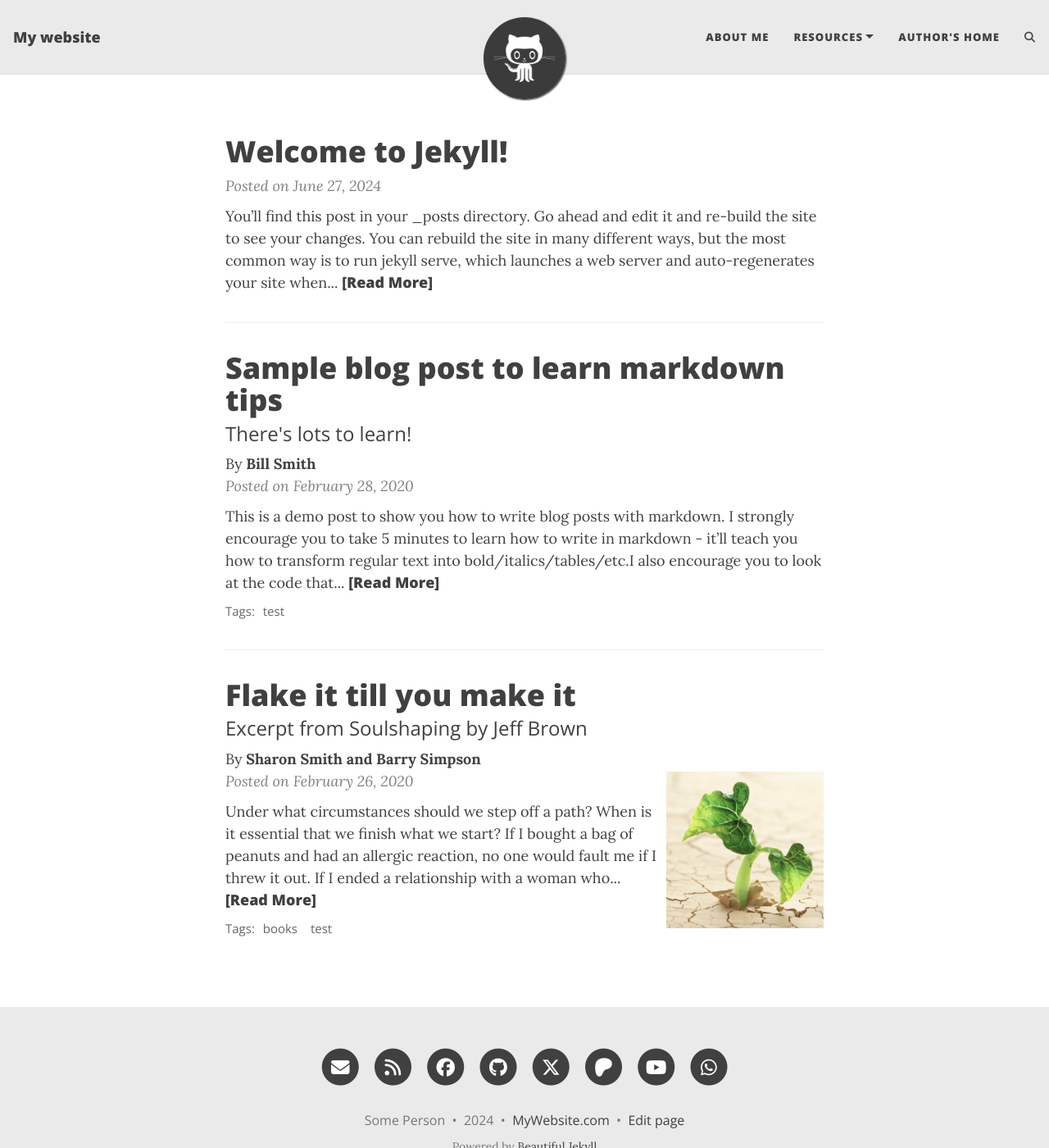
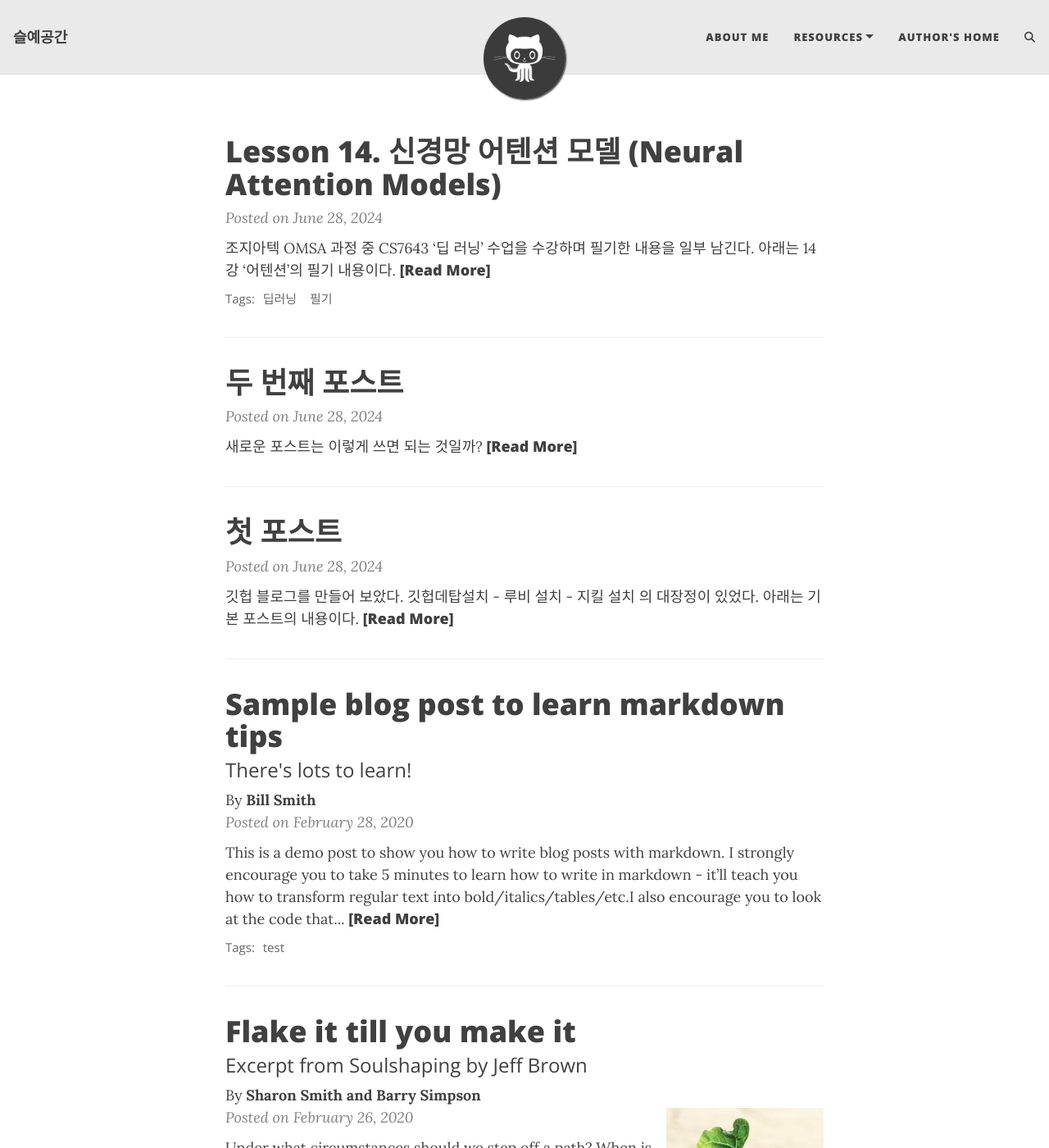
Before and after one commit to yeseulnim/yeseulnim.github.io, a Jekyll site: the page built from index.markdown, in a window 1280 px wide and 1400 px high. Shown: the whole window at 82% size. Built offline with Jekyll 4.4.1, drawn with Linux system fonts in a browser that asks for light colours; the list of posts is cut into pages by our own code; comment, search, counter and statistics services are not loaded.

Commit message:
new post added

```diff
--- a/404.html
+++ b/404.html
@@ -5,8 +5,8 @@ permalink: /404.html
 ---
 
 <div class="text-center">
-  <h1>Whoops, this page doesn't exist.</h1>
-  <h1>Move along. (404 error)</h1>
+  <h1>존재하지 않는 페이지입니다. .</h1>
+  <h1>(404 error)</h1>
   <br/>
 
   <img src="{{ 'assets/img/404-southpark.jpg' | relative_url }}" alt="Not found" />
--- a/_config.yml
+++ b/_config.yml
@@ -10,10 +10,10 @@
 ############################
 
 # Name of website
-title: My website
+title: 슬예공간
 
 # Your name to show in the footer
-author: Some Person
+author: 슬예
 
 ###############################################
 # --- List of links in the navigation bar --- #
@@ -50,14 +50,14 @@ round-avatar: true
 # You can change the order that they show up on the page by changing the order here.
 # Uncomment the links you want to show and add your information to each one.
 social-network-links:
-  email: "someone@example.com"
+#  email: "someone@example.com"
   rss: true  # remove this line if you don't want to show an RSS link at the bottom
-  facebook: deanattali
-  github: daattali
-  twitter: daattali
-  patreon: DeanAttali
-  youtube: "@daattali"
-  whatsapp: 15551212
+#  facebook: deanattali
+  github: yeseulnim
+#  twitter: daattali
+#  patreon: DeanAttali
+#  youtube: "@daattali"
+#  whatsapp: 15551212
 #  medium: yourname
 #  reddit: yourname
 #  linkedin: daattali
@@ -85,7 +85,7 @@ social-network-links:
 
 # If you want your website to generate an RSS feed, provide a description
 # The URL for the feed will be https://<your_website>/feed.xml
-rss-description: This website is a virtual proof that I'm awesome
+rss-description: 블로그의 RSS피드입니다.
 
 ###########################
 # --- General options --- #
@@ -100,7 +100,7 @@ share-links-active:
 
 # How to display the link to your website in the footer
 # Remove this if you don't want a link in the footer
-url-pretty: "MyWebsite.com"
+#url-pretty: "MyWebsite.com"
 
 # Add the website title to the title of every page
 title-on-all-pages: true
@@ -258,7 +258,7 @@ date_format: "%B %-d, %Y"
 #################################################################################
 
 # Output options (more information on Jekyll's site)
-timezone: "America/Toronto"
+timezone: "Asia/Seoul"
 markdown: kramdown
 highlighter: rouge
 permalink: /:year-:month-:day-:title/
--- /dev/null
+++ b/_posts/2024-06-28-new-post-test copy.md
@@ -0,0 +1,245 @@
+---
+layout: post
+title:  "Lesson 14. 신경망 어텐션 모델 (Neural Attention Models)"
+date:   2024-06-28 12:45:23 +0900
+categories: 공부
+tags : [딥러닝,필기]
+---
+조지아텍 OMSA 과정 중 CS7643 '딥 러닝' 수업을 수강하며 필기한 내용을 일부 남긴다.
+아래는 14강 '어텐션'의 필기 내용이다.
+
+
+<html>
+<h3>
+  <strong style="background-color: transparent; color: rgb(67, 67, 67);">Lesson 14. 신경망 어텐션 모델 (Neural Attention Models)</strong>
+</h3>
+
+
+<p>
+  <strong style="background-color: transparent; color: rgb(0, 0, 0);">관련 자료</strong>
+</p>
+<p>
+  <a href="https://arxiv.org/pdf/1706.03762" target="_blank" style="background-color: transparent; color: rgb(17, 85, 204);">Attention is All You Need 논문</a>
+</p>
+<p>
+  <a href="https://arxiv.org/pdf/1810.04805" target="_blank" style="background-color: transparent; color: rgb(17, 85, 204);">BERT 논문&nbsp;</a>
+</p>
+<p>
+  <a href="https://jalammar.github.io/illustrated-transformer/" target="_blank" style="background-color: transparent; color: rgb(17, 85, 204);">The Illustrated Transformer (블로그 글)</a>
+</p>
+<p>
+  <br>
+</p>
+<p>
+  <strong style="background-color: transparent; color: rgb(0, 0, 0);">1. 소프트맥스 / 어텐션 미리보기&nbsp;</strong>
+</p>
+<ol>
+  <li> 어텐션!</li>
+  <ol>
+  <li class="ql-indent-1"> “어텐션” : 컴퓨테이션 상태와 인풋에 따라 인풋에 가중치 혹은 확률분포를 부여하는 것</li>
+  <li class="ql-indent-1"> 어텐션은 최소한의 구조적 전제하에 원거리의 컴퓨테이션 노드 간에 직접적으로 정보가 전파되도록 해준다</li>
+  <li class="ql-indent-1"> 현재(2020년) 신경망에서 가장 널리 사용되는 어텐션의 형태는 소프트맥스와 함께 시행된다.&nbsp;</li>
+  </ol>
+  <li> 소프트맥스 리뷰</li>
+  <ol>
+  <li class="ql-indent-1"> 모든 x_j ∈R 인 {x_1 … x_n} 가 있을 때</li>
+  <li class="ql-indent-1"> 소프트맥스 ({x_1 — x_n}) = {(e^x_1)/Z … (e^x_n)/Z} (* Z = Σ^n (e^x_j)&nbsp;</li>
+  <li class="ql-indent-1"> 모든 인풋에 대해 소프트맥스는 확률분포를 반환한다</li>
+  <li class="ql-indent-1"> 소프트맥스는 순열변경(permutation)에 대해 equivariant하다. 즉 인풋의 순열을 변경해 소프트맥스돌리면 아웃풋도 원 아웃풋의 순열을 변경한 값이 나온다.</li>
+  <li class="ql-indent-1"> 소프트맥스는 선형함수가 아니다 : 인풋을 전부 x2하면 아웃풋에서 max값의 비중이 높아진다. (아래 그림 참고)</li>
+  </ol>
+</ol>
+<p>
+  <img src="https://lh7-us.googleusercontent.com/docsz/AD_4nXdpfuGq9FbuApbnaB9fUWKfEIb3Ephos3zsQs1EqaqMnc2X6bbAzCqfbNg5TGGXN5nyT8G36UUU5ZFIW-Cme5Y8r3sB3m1MHkNsZTO75zrFvPdWqKMQP-caayNbONZfIvhUEPHg9ca7yyUEK9Hkb7qj8fE?key=80SjqRecUP0TcEWfrVrriw" height="340" width="602">
+</p>
+<p>
+  <img src="https://lh7-us.googleusercontent.com/docsz/AD_4nXeFoMg-esYueRbTNiaVeHz0DHc_OIFzajc9PzPLJUD3BCsuCMjrbyprT7mHATRoaIaFRW_SINro0xGIhSnlG47BfYEBBvaDpl7C3sN7CrgEr_1ESYXW5M8ZWSx-_qCxjx8N4X3_aBnnUMxJp1ECKwD41g?key=80SjqRecUP0TcEWfrVrriw" height="351" width="602">
+</p>
+<ol>
+  <li> ‘소프트맥스’ 는 사실 ArgSoftmax라고 불러야 한다. 2개의 분포를 합친 것이라서.&nbsp;&nbsp;</li>
+  <ol>
+  <li class="ql-indent-1"> 인덱스를 균등하게 랜덤으로 선택하는 분포</li>
+  <li class="ql-indent-1"> Argmax 인덱스를 1의 확률로 선택하는 분포</li>
+  </ol>
+  <li> 소프트맥스는 미분가능하다</li>
+  <li> 인덱스 선택이란?&nbsp;</li>
+  <ol>
+  <li class="ql-indent-1"> 소프트맥스 분포 (0~1)에서 랜덤 샘플링을 하면 각 항목의 원래 값의 크기에 따라 샘플링 확률이 정해지는 샘플링을 할 수 있다.&nbsp;</li>
+  <li> 어텐션에서의 활용</li>
+  <li class="ql-indent-1"> 세트에서 벡터 선택하기</li>
+  <ol>
+  <li class="ql-indent-2"> {u_1 … u_n} 벡터와 “쿼리” 벡터 q 가 있다.</li>
+  <ol>
+  <li class="ql-indent-3"> 어텐션 레이어에 대한 인풋은 벡터 세트로 주어지며 이 중 벡터 하나를 선택하게 된다. 이 때 역전파가 가능하도록 미분가능한 방식으로 골라야 한다.&nbsp;</li></ol>
+  <li class="ql-indent-2"> 미분 불가한 방법 :&nbsp;</li>
+  <ol>
+  <li class="ql-indent-3"> q와 가장 비슷한 벡터는 j_hat = argmax(j) u_j · q 와 같이 선택할 수 있다.</li>
+  <li class="ql-indent-3"> 이는 p = p_hard 분포로서 j_hat 을 제외한 모든 인덱스에서 mass가 0이다.&nbsp;</li>
+  </ol>
+  <li class="ql-indent-2"> 미분 가능한 방법 :&nbsp;</li>
+  <ol>
+  <li class="ql-indent-3"> q와 가장 비슷한 벡터는 p = Softmax(Uq)로 구할 수 있다.&nbsp;</li>
+  <li class="ql-indent-3"> U 는 벡터들을 행렬의 행들로 배열한 것이다.&nbsp;</li>
+  </ol>
+  <li class="ql-indent-2"> 이게 “소프트맥스 어텐션”이다!</li>
+  </ol>
+</ol>
+<p>
+  <img src="https://lh7-us.googleusercontent.com/docsz/AD_4nXe9jFkv002J44A3p87tU7QuntzfXBlbRPlMmahyFjswQQML9wTYAnemf7WiBpkkZOvwZf8KxFp5mrj8kky9k36Vjs1U8ZBNf0Y3Hr1pzVZTrNj5r3Knl7QtJE3UqRiayibMWVOJOMNOEDDEWMMjNKXPWog?key=80SjqRecUP0TcEWfrVrriw" height="333" width="602">
+</p>
+</ol>
+<ol>
+  <li> 소프트맥스 어텐션과 MLP 아웃풋</li>
+  <ol>
+  <li class="ql-indent-1"> 소프트맥스가 MLP의 마지막 레이어에 적용될 때</li>
+  <ol>
+  <li class="ql-indent-2"> q : 마지막 hidden state. {u_1 … u_n} : 클래스 라벨의 임베딩</li>
+  <li class="ql-indent-2"> 확률분포로부터의 샘플링은 라벨링(아웃풋)에 상응함</li>
+  </ol>
+  <li class="ql-indent-1"> 소프트맥스 어텐션:</li>
+  <ol>
+  <li class="ql-indent-2"> q = 내부적 hidden state. {u_1 … u_n} : ‘인풋’ (즉 이전 레이어)의 임베딩.</li>
+  <li class="ql-indent-2"> 확률분포는&nbsp; {u_1 … u_n} 를 요약한 것에 상응함.&nbsp;</li>
+</ol></ol></ol>
+<p>
+  <br>
+</p>
+<p> 2. 어텐션</p>
+<ol>
+  <li> 어텐션이란?&nbsp;</li>
+  <ol>
+  <li class="ql-indent-1"> 머신비전 문제에서 시작하자.&nbsp;</li>
+</ol></ol>
+<p>
+  <img src="https://lh7-us.googleusercontent.com/docsz/AD_4nXd2H3kbMs7vesZPazE89_vauRRSFvuA66rI_lGe66NmKGweQ4ywavFwmo1udS7E1jJTtiC2tMqycfepkAyVKnIHLci7aUVEfa_P_H7F-WqoSEaWmhnY_Yfey2Ez0PaJu0mNe_m_8qF1vvvoV8ogMVeLtw?key=80SjqRecUP0TcEWfrVrriw" height="353" width="485">
+</p>
+<p> ‘왼쪽에 텐트가, 오른쪽에 식탁이 있는 사진’을 두고, ‘테이블의 왼쪽에 무엇이 있지?’ 라고 물었다. 이 때 시스템은 우선 질문에 언급된 유일한 객체인 ‘테이블’에 집중한다. 그리고 나서 그 왼쪽에 있는 물건인 ‘텐트’에 집중하고, 이를 정답으로 대답할 것이다.&nbsp;</p>
+
+  <li> “어텐션”이란, 인풋에 대한 확률분포로서, 컴퓨테이션 상태와 인풋 자체에 따라 달라진다.&nbsp;</li>
+  <li> 어텐션은 ‘하드’ ‘소프트’ 어텐션이 있다.</li>
+  <ol>
+  <li class="ql-indent-1"> 하드 어텐션 : 인풋에 대한 확률분포로부터 샘플링</li>
+  <li class="ql-indent-1"> 소프트 어텐션 : 확률분포에 따른 가중평균값이 직접 사용됨.&nbsp;</li></ol>
+  <li> 현재 신경망에서 가장 널리 쓰이는 어텐션은 소프트맥스로 시행된다.&nbsp;</li>
+  <ol>
+  <li> 머신비전(Machine Vision)에서의 어텐션</li>
+  <ol>
+  <li class="ql-indent-1"> 컴퓨터 비전 분야에서 긴 역사가 있다. 원래 도약안구운동(saccade)에서 영감을 받았다. (96년 Rajesh et al 등등)</li>
+  <li class="ql-indent-1"> 이 연구들에서, 어텐션은 한 이미지 안의 공간적 장소들의 세트에 대한 것이다.&nbsp;</li>
+  <ol>
+  <li class="ql-indent-2"> 현재 상황과 glimpse의 역사를 볼때, 향후 어떤 곳에 대해 어떤 scale로 살펴보아야 할까?&nbsp;</li></ol></ol>
+  <li> MLP와 어텐션</li>
+  <ol>
+  <li class="ql-indent-1"> 기계번역에서의 정렬 (alignment) : 타겟언어의 각 단어에 대해, 소스언어의 단어 확률분포를 구한다. (93년 Brown et al 등등)</li>
+  <ol>
+  <li class="ql-indent-2"> 예시: 독어 -&gt; 영어 번역.&nbsp; 각 영단어에 대해 매핑되는 독단어들 찾기</li>
+  <li class="ql-indent-2"> input은 소스 문장이고 computational state는 문장에서 번역중인 부분</li></ol>
+</ol>
+<p>
+  <img src="https://lh7-us.googleusercontent.com/docsz/AD_4nXdJwSJL_zKAxSibJ_pSB1DGhHWbKEUMLf3bGuv85ByK4Va8rVz7iqWr6geYVrKnhG3RJcSM4w2MpAWLA8tZaukTfQU1a-x-AzVW0D7_xyFBURbEtNSltemKvcpUNB6K921wDQIU8xoPVPVBGpu6HiivA9o?key=80SjqRecUP0TcEWfrVrriw" height="319" width="426">
+</p></ol>
+<ol>
+  <li> 신경망 계층으로서의 어텐션</li>
+  <ol>
+  <li class="ql-indent-1"> (2021년 기준) 상대적으로 ‘최근’ 개발되기 시작. 아마 하드웨어 등의 이유로?&nbsp;</li>
+  <ol>
+  <li class="ql-indent-2"> 위치 기반, 손글씨 생성 : [Graves 2013]</li>
+  <li class="ql-indent-2"> 콘텐츠 기반, 기계번역 : [Bahdanau et al 2014]&nbsp;</li>
+  </ol>
+  <li class="ql-indent-1"> (소프트)어텐션에 대한 일반적 접근방식 :&nbsp;</li>
+</ol>
+<p>
+  <img src="https://lh7-us.googleusercontent.com/docsz/AD_4nXdPVI1k9AKfO7FhRRj3TU3XmNdQNM-1FYPd-ZyaEkumNvBEIB1R-knFbgvcxgcID4JWKYum4zHOxOHereZ8xko9vBXSHVWZCctT3u_sQF7xJxUWvsTP5odOyknTQ3DI4qjZBTx7B7y4S23uyTuMFNTV2Ys?key=80SjqRecUP0TcEWfrVrriw" height="396" width="602">
+</p>
+<ol>
+  <li> 다른 레이어와의 차이점</li>
+  <ol>
+  <li class="ql-indent-1"> 완전연결계층 (FCL) : 고정된 인풋, 고정된 아웃풋</li>
+  <li class="ql-indent-1"> RNN : 비고정된 인풋, 고정된 아웃풋&nbsp;</li>
+  <li class="ql-indent-1"> 소프트맥스 : 인풋에 따라 hidden state가 커짐. 이것이 소프트맥스의 특장점 중 하나임.</li>
+  </ol>
+  <li> 다층 소프트 어텐션 (Multi-Layer Soft Attention)</li>
+  <ol>
+  <li class="ql-indent-1"> 예시: hidden state 가 controller 인 q임. q를 업데이트할때 softmax를 사용.&nbsp;</li>
+</ol>
+<p>
+  <img src="https://lh7-us.googleusercontent.com/docsz/AD_4nXenbZbswC-GzQBBZi5WQlPZNLJyTVnNg_VYbkMuBzXAUrWupXzlYTIan7BJbh3WItbECwwJrDHMMkNx1hp9P-uPlSLw7xGHW7ylerYDP0iiVu6hmSH7gcwcr67Pw0y8l0mCT4dHM31OqaZlXbzEfyET5uM?key=80SjqRecUP0TcEWfrVrriw" height="213" width="602">
+</p>
+<ol>
+  <li> 모델을 사용한 추론의 예시</li>
+</ol>
+<p>
+  <img src="https://lh7-us.googleusercontent.com/docsz/AD_4nXeVgplF3UH7YSq-bwJCkzdY2VPig_ZNMMSAcj7TEL6LdqjkcbOgp6j2lW-GpynDtCkjCtOeY-Yg10rFS52N-lr0U2qKsets-PhJO4CazQEKZaZ2aCRcR4IbQ5-4BwUkB9JBCCgGik1gjYS7-doBjIHHu9w?key=80SjqRecUP0TcEWfrVrriw" height="131" width="447">
+</p></ol>
+<ol>
+  <li> 인풋의 기저에 깔린 기하학적 구조가 있다면, 이에 대한 정보를 가중치 ‘bag’에 포함시킬 수 있음. (예: 문장의 어디에 위치한 단어이냐 등)&nbsp;</li>
+  <ol>
+  <li class="ql-indent-1"> 중요 예시 : 포지션 임베딩 (position embedding). 순서가 있는 데이터 (sequential data)의 경우, 위치 인코딩 (position encoding)을 사용. 해당 인풋 시퀀스에서의 위치를 알려줌.&nbsp;</li>
+  <ol>
+  <li class="ql-indent-2"> 각 인풋 m_j에 대해, 이를 벡터 l(j)에 추가함.</li>
+  <li class="ql-indent-2"> l(j)는 훈련중에 수정될수도 있고 학습될수도 있음</li>
+  <li class="ql-indent-2"> 예시: 각 지점마다 frequency가 다른 사인곡선 (sinusoid)</li>
+  </ol>
+  </ol>
+</ol></ol>
+<p>
+  <br>
+</p>
+<p>
+  <strong style="background-color: transparent; color: rgb(0, 0, 0);">3. 트랜스포머 (Transformers)</strong>
+</p>
+<ol>
+  <li> 트랜스포머란?</li>
+  <ol>
+  <li class="ql-indent-1"> 다층 어텐션 모델. 현재 (2021) 대부분의 자연어 관련 과업에서 실제 사용되는 기술</li>
+  <li class="ql-indent-1"> 기존의 어텐션 기반 아키텍쳐들보다 유능함. 비결은 :&nbsp;</li>
+  <ol>
+  <li class="ql-indent-2"> Multi-query hidden-state propagation (“self-attention”)</li>
+  <li class="ql-indent-2"> Multi-head attention</li>
+  <li class="ql-indent-2"> Residual connections, LayerNorm</li>
+  <ol>
+  <li class="ql-indent-3"> 대부분의 아키텍쳐가 이를 활용하지만 트랜스포머가 특히 도움받음</li></ol></ol></ol>
+  <li> 키와 값 “Keys” and “Values”</li>
+  <ol>
+  <li class="ql-indent-1"> 아래에 각각 u와 v로 표기함. 요새 대부분 어텐션 소프트맥스를 표현할때 인풋 표현을 이와 같이 둘로 나누어 함.&nbsp;</li>
+  <li class="ql-indent-1"> 키는 소프트맥스 가중치를 찾는데 사용. 값은 아웃풋 계산에 사용.</li>
+<p>
+  <img src="https://lh7-us.googleusercontent.com/docsz/AD_4nXcvWAVf8ijLtA4fPQY86ZQ2ediyv2JXIaq7hSDY_4cWcLiInvNCtHFQnXlIfb8kfYya46ilmUWPyy8aMBpeBNv3eN7ZY2n98yqA_9U7S0y70Sk8Bd2VeClQirq05uLdhOm0Vkq6D1fnWYYtgjr1Jy6ekrI?key=80SjqRecUP0TcEWfrVrriw" height="332" width="602">
+</p></ol>
+  <li> 셀프 어텐션 (Multi-query hidden-state propagation (“self-attention”))</li>
+  <ol>
+  <li class="ql-indent-1"> 앞서 다층 어텐션이 어떻게 작동하는지 살펴봤음. 셀프어텐션은 인풋의 크기가 커짐에 따라 Controller state의 크기가 커짐.&nbsp;</li>
+  <li class="ql-indent-1"> 각 인풋에는 controller state가 있음. (u_j) 각 controller state는 소프트맥스 어텐션으로 업데이트됨.&nbsp;</li>
+  </ol>
+<p>
+  <img src="https://lh7-us.googleusercontent.com/docsz/AD_4nXfDXIaB5w0-m6J49ADvpMB-642i7Dgm8rCpODM2XiDVUbwTLVMzh8g6aex6rXCeskdtG0NVAPYXMrYrMiVqsfdGSZpeyNb2S8VH7k497M2qZhqJrOZ8ZWa8yxgIsENbCWYLC5BXXpoPtlmd5kU1rK-vYr8?key=80SjqRecUP0TcEWfrVrriw" height="215" width="602">
+</p>
+  <li> 멀티-헤드 어텐션 (Multi-head attention)</li>
+  <ol>
+  <li class="ql-indent-1"> 각기 다른 가중치 행렬을 갖고 같은 데이터에서 같은 방식으로 훈련된 여럿의 어텐션 ‘헤드’를 합침.&nbsp;</li>
+  <li class="ql-indent-1"> 총 L개의 어텐션 헤드는 모두 각 토큰에 대해 값을 내놓음. 이 값은 훈련된 파라미터에 곱해진 뒤 서로 더해짐.&nbsp;</li>
+  <li class="ql-indent-1"> 아래 그림에서 G는 투영(projection), F는 완전연결. 각 점들은 feature dimension임.&nbsp;</li>
+<p>
+  <img src="https://lh7-us.googleusercontent.com/docsz/AD_4nXcZ_nmmJdw9p55CrUG9peMAX9CDPJlOReIPovwNRp6OVvwhz__lEQPpjQcYI_VGKZKNH-OSy1WADtvoU6d8KeSFR5NlCVqhxJN-fA36u3zeth3s2tu5TiKvyw65IN9VL8pmgCU5yP0fpQPJodDoeovcJA?key=80SjqRecUP0TcEWfrVrriw" height="295" width="602">
+</p>
+<p>
+  <img src="https://lh7-us.googleusercontent.com/docsz/AD_4nXfKVaIOR8K3Is_JQR-QJnZdM3L_cJWFDaPev8eBYnfssK9AB7Bmy0YB7aPRMZfxjUKjDNvOg905tLzDrW8LtPJ6ZyBv8lWXSoUkvy8u9LRokr8IIg1_o2q-ZkP1lid3rEH7QkH8EEx_BCCBBwEjTiavG_Q?key=80SjqRecUP0TcEWfrVrriw" height="309" width="602">
+</p></ol>
+  <li> Residual connections, LayerNorm : 앞서 논의되었으므로 자세한 설명은 생략하나, 이 기법이 고안됨으로서 트랜스포머 모델의 훈련이 가능해졌음.</li>
+<p>
+  <br>
+</p>
+  <li> 트랜스포머와 텍스트</li>
+  <ol>
+  <li class="ql-indent-1"> 트랜스포머는 벡터(혹은 그래프)의 세트에 대해 작동하나, 처음 소개될땐 텍스트 관련으로 소개됨.&nbsp;</li>
+  <li class="ql-indent-1"> 텍스트에 대한 트랜스포머의 특기 일부</li>
+  <ol>
+  <li class="ql-indent-2"> 텍스트에서 토큰의 위치(location)에 따라 위치(position) 인코딩</li>
+  <li class="ql-indent-2"> 언어 모델 관련 : “causal attention”</li>
+  <li class="ql-indent-2"> 훈련 코드가 각 토큰에 대해 동시에 예측을 출력함 (그리고 동시에 각 토큰에 대해 그래디언트를 계산) =&gt; 훈련 속도가 전체 문맥량만큼 빨라짐</li>
+  </ol>
+</ol></ol>
+<p>
+  <br>
+</p>
+</html>
--- /dev/null
+++ b/_posts/2024-06-28-new-post-test.md
@@ -0,0 +1,18 @@
+---
+layout: post
+title:  "두 번째 포스트"
+date:   2024-06-28 12:45:22 +0900
+categories: 잡담
+---
+
+새로운 포스트는 이렇게 쓰면 되는 것일까?
+
+마크다운 문법도 테스트해본다.
+
+\\(ax^2 + bx + c = 0\\)
+
+\\u_1\\
+
+예제처럼 슬래시를 2 개 붙였지만 귀여운 이모티콘 모양이 될 뿐이잖아!! \\(艹皿艹 \\)
+
+어떡하라는거야!
--- a/_posts/2024-06-28-welcome-to-jekyll.markdown
+++ b/_posts/2024-06-28-welcome-to-jekyll.markdown
@@ -1,9 +1,15 @@
 ---
 layout: post
-title:  "Welcome to Jekyll!"
+title:  "첫 포스트"
 date:   2024-06-28 12:45:21 +0900
-categories: jekyll update
+categories: 잡담
 ---
+
+깃헙 블로그를 만들어 보았다.
+깃헙데탑설치 - 루비 설치 - 지킬 설치 의 대장정이 있었다.
+아래는 기본 포스트의 내용이다.
+
+
 You’ll find this post in your `_posts` directory. Go ahead and edit it and re-build the site to see your changes. You can rebuild the site in many different ways, but the most common way is to run `jekyll serve`, which launches a web server and auto-regenerates your site when a file is updated.
 
 Jekyll requires blog post files to be named according to the following format:
--- a/aboutme.md
+++ b/aboutme.md
@@ -1,16 +1,8 @@
 ---
 layout: page
-title: About me
-subtitle: Why you'd want to go on a date with me
+title: about me
+subtitle: 자기소개
 ---
 
-My name is Inigo Montoya. I have the following qualities:
-
-- I rock a great mustache
-- I'm extremely loyal to my family
-
-What else do you need?
-
-### My story
-
-To be honest, I'm having some trouble remembering right now, so why don't you just watch [my movie](https://en.wikipedia.org/wiki/The_Princess_Bride_%28film%29) and it will answer **all** your questions.
+학생.
+배워 가는 중입니다.
```
